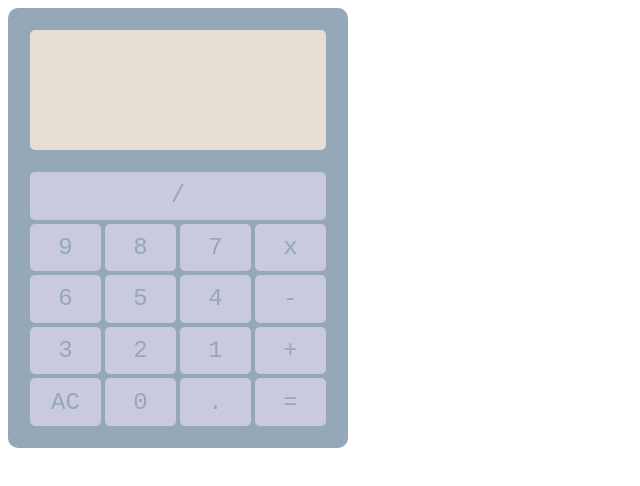
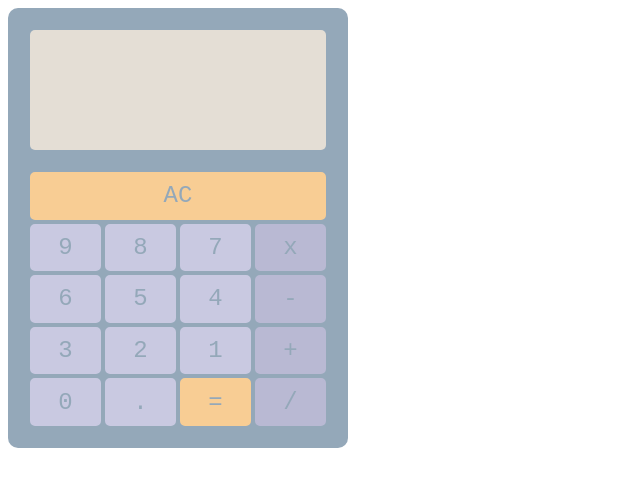
Before and after one commit to cycIes/calculator, a plain HTML site: page index.html in a window 1280 px wide. Shown: the whole page, without its empty margins (0-640 px from the left). Drawn offline with Linux system fonts and the light colour scheme.

Commit message:
Modify button layout and add color identifiers

```diff
--- a/index.html
+++ b/index.html
@@ -10,7 +10,7 @@
     <div id="calculator">
         <div id="display" class="text"></div>
         <div class="row">
-            <button class="operator text">/</button>
+            <button class="clear text">AC</button>
         </div>
         <div class="row">
             <button class="digit text">9</button>
@@ -31,10 +31,10 @@
             <button class="operator text">+</button>
         </div>
         <div class="row">
-            <button class="clear text">AC</button>
             <button class="digit text">0</button>
             <button class="digit text">.</button>
             <button class="calculate text">=</button>
+            <button class="operator text">/</button>
         </div>
     </div>
 </body>
--- a/style.css
+++ b/style.css
@@ -26,21 +26,26 @@
     flex: 1;
 }
 
-.row button {
+button {
     /* width: 50px; */
     flex: 1;
     background: rgb(201, 201, 225);
     border-color: rgb(201, 201, 225);
     border-style: solid;
     border-radius: 5px;
-    box-shadow: none;
     margin: 2px;
     font-size: 24px;
 }
 
-/* .clear {
+.clear, .calculate {
     background: rgb(248, 205, 148);
-} */
+    border-color: rgb(248, 205, 148);
+}
+
+.operator {
+    background: rgb(185, 185, 211);
+    border-color: rgb(185, 185, 211);
+}
 
 .text {
     font-family: monospace;
```
